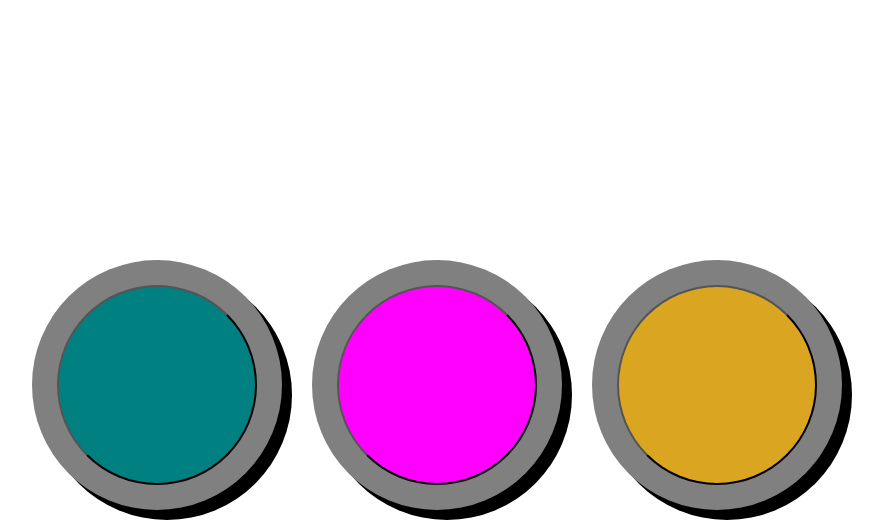
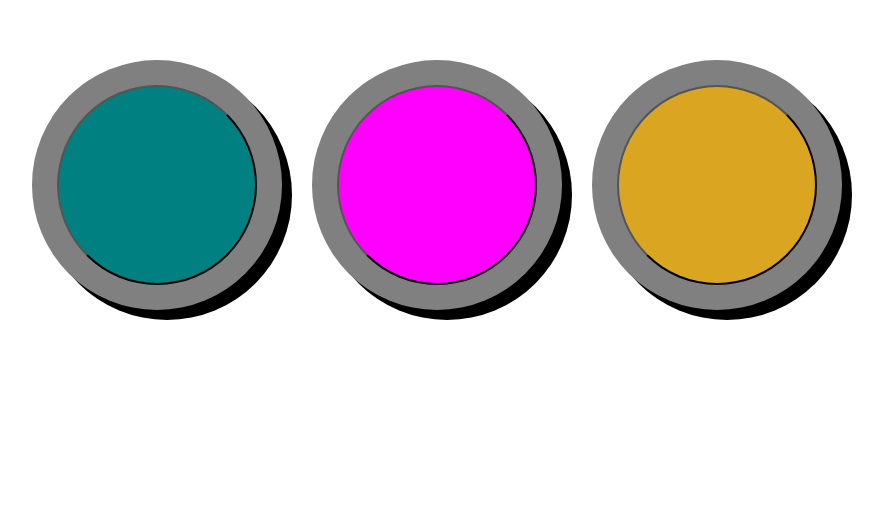
Before and after one commit to Aiesha456/hide, a plain HTML site: page index.html in a window 1280 px wide. Shown: the part 423-943 px from the top of the page, without its empty margins (203-1086 px from the left). Drawn offline with Linux system fonts and the light colour scheme.

Commit message:
Update style.css

```diff
--- a/style.css
+++ b/style.css
@@ -1,7 +1,7 @@
 .main{
     display: flex;
     justify-content: center;
-    height: 200vh;
+    height: 150vh;
     width: 100%;
     align-items: center;
 }
```
